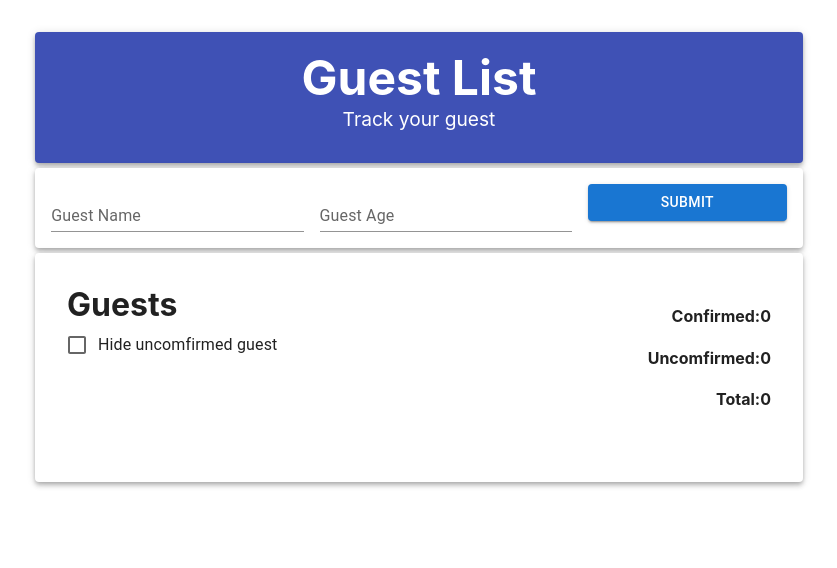
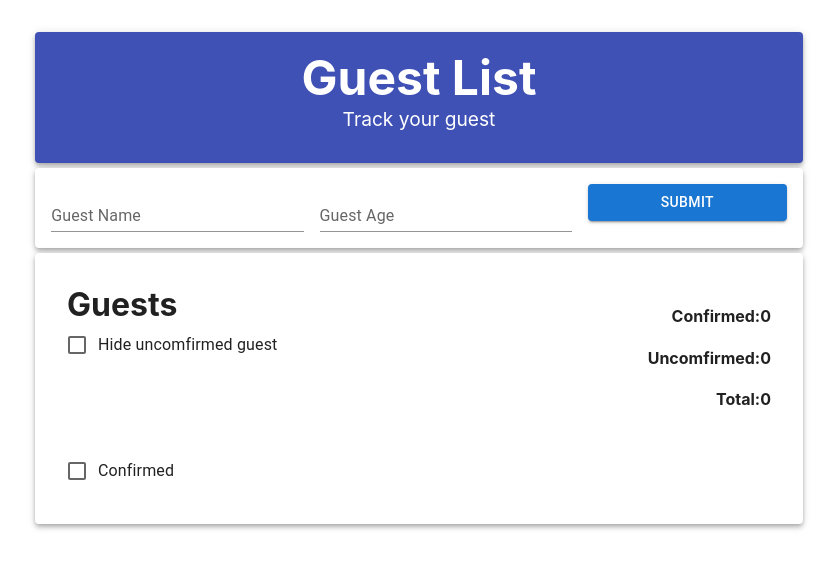
Before and after one commit to othernima08/project-commsult, a React (Create React App) app: page / in a window 1280 px wide. Shown: the top 568 px of the page, without its empty margins (221-1058 px from the left). Built offline with nearby package versions, Linux system fonts and the light colour scheme.

Commit message:
Update App.js

```diff
--- a/src/App.js
+++ b/src/App.js
@@ -35,6 +35,7 @@ class App extends React.Component {
 
   handleSubmit(event) {
     alert('A new guests was submitted: ' + this.state.name + ' | Age: ' + this.state.age);
+    this.setState({unconfirmed: this.state.unconfirmed + 1});
     event.preventDefault();
   }
 
@@ -97,6 +98,7 @@ class App extends React.Component {
             </Grid>
             <h2>{this.state.name}</h2>
             <h2>{this.state.age}</h2>
+            <FormControlLabel control={<Checkbox />}label="Confirmed"/>
           </div>
         </Paper>
       </div>
```
